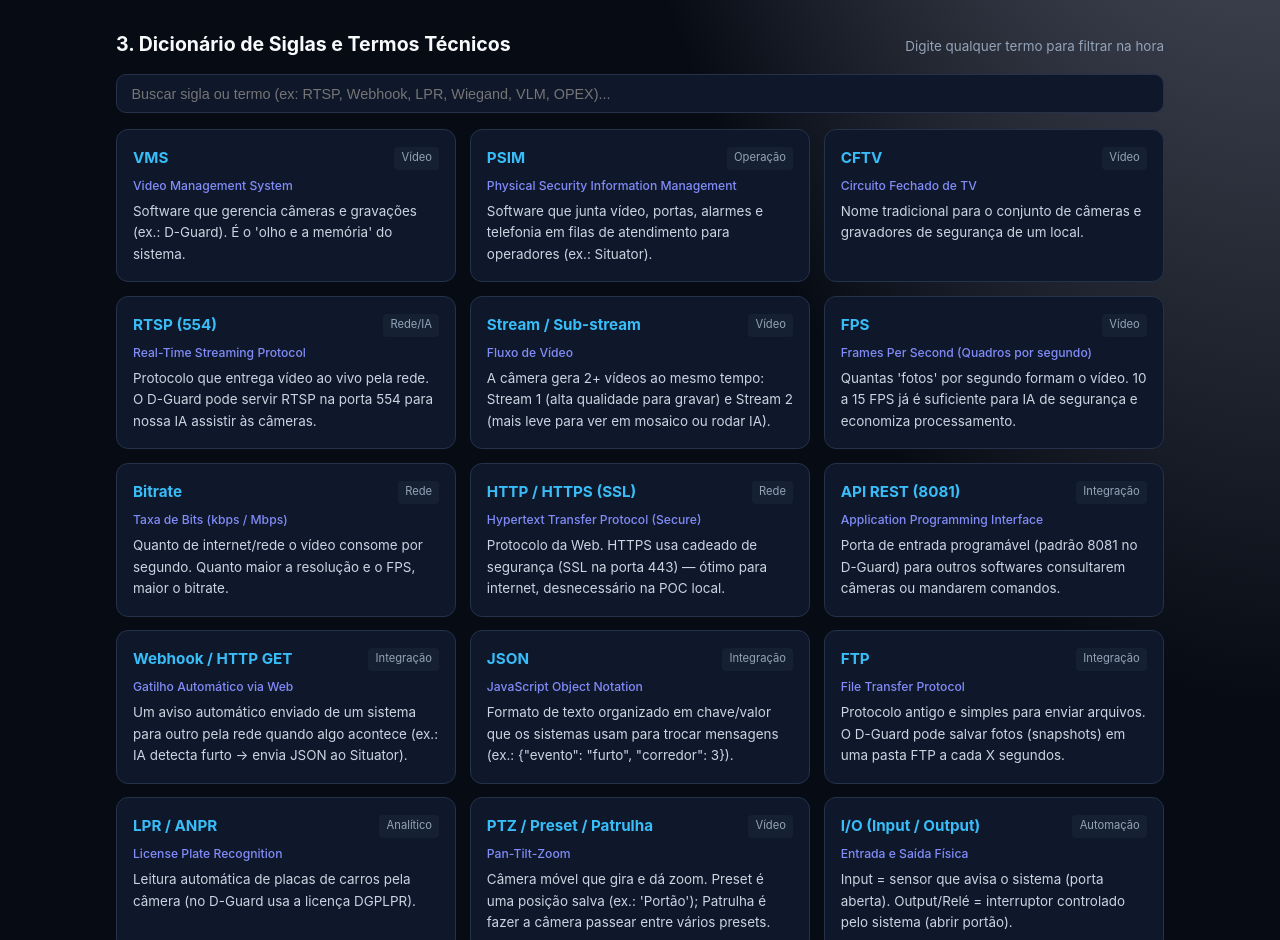
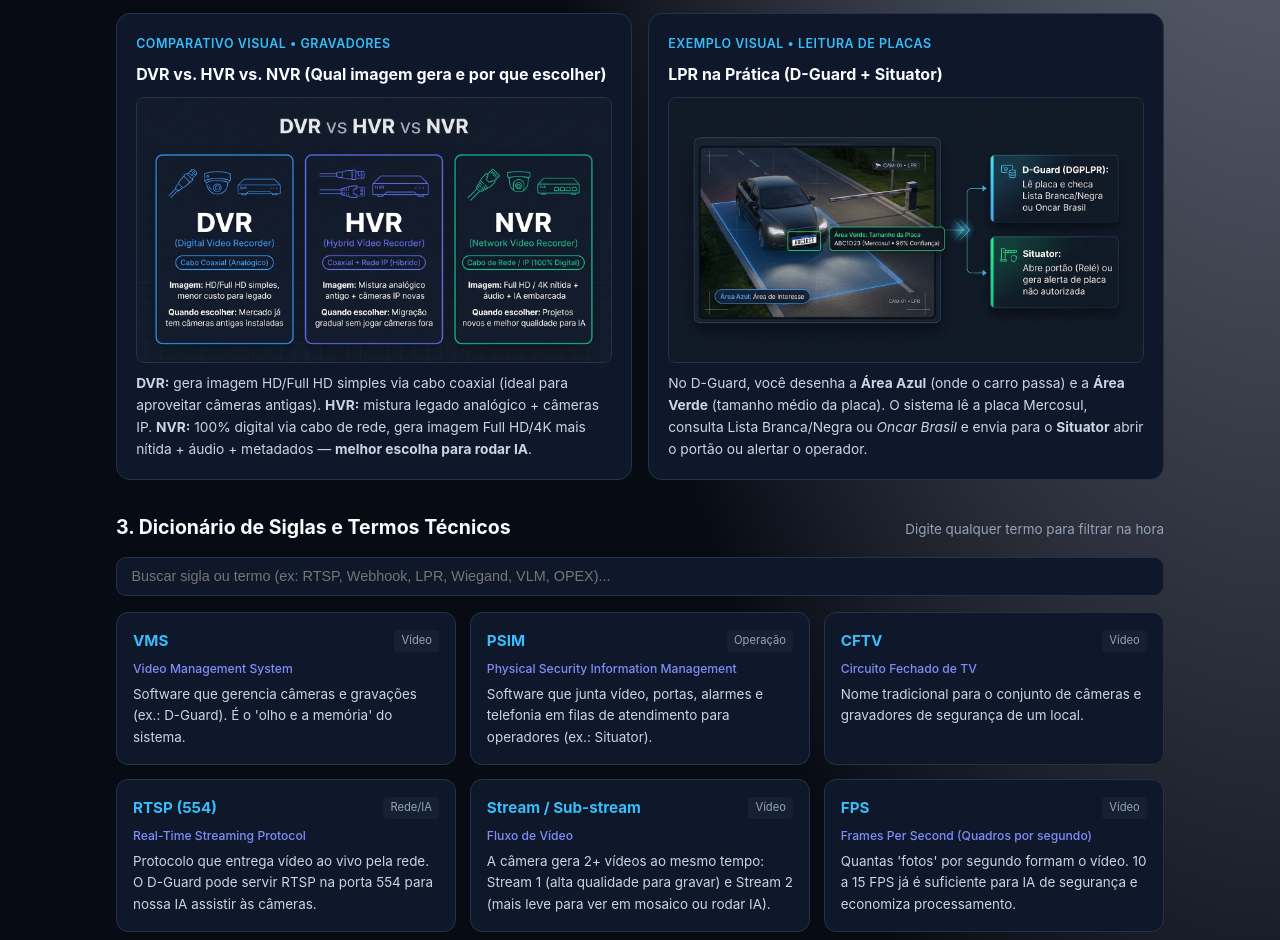
Before and after one commit to ghcastellano/Seventh, a plain HTML site: page docs.html in a window 1280 px wide. Shown: the part 1937-2877 px from the top of the page. Drawn offline with Linux system fonts and the light colour scheme.

Commit message:
feat: add DVR, HVR, NVR, and LPR visual diagrams and detailed glossary entries to docs.html

```diff
--- a/docs.html
+++ b/docs.html
@@ -374,6 +374,22 @@
       </article>
     </div>
 
+    <div class="grid-cards" style="margin-top:1rem;">
+      <article class="card">
+        <span class="sub">Comparativo Visual • Gravadores</span>
+        <h3>DVR vs. HVR vs. NVR (Qual imagem gera e por que escolher)</h3>
+        <img src="./assets/dvr-hvr-nvr.jpg" alt="Comparativo DVR, HVR e NVR" style="width:100%; border-radius:8px; border:1px solid var(--border); display:block;" />
+        <p><strong>DVR:</strong> gera imagem HD/Full HD simples via cabo coaxial (ideal para aproveitar câmeras antigas). <strong>HVR:</strong> mistura legado analógico + câmeras IP. <strong>NVR:</strong> 100% digital via cabo de rede, gera imagem Full HD/4K mais nítida + áudio + metadados — <strong>melhor escolha para rodar IA</strong>.</p>
+      </article>
+
+      <article class="card">
+        <span class="sub">Exemplo Visual • Leitura de Placas</span>
+        <h3>LPR na Prática (D-Guard + Situator)</h3>
+        <img src="./assets/lpr-example.jpg" alt="Exemplo visual de LPR no D-Guard e Situator" style="width:100%; border-radius:8px; border:1px solid var(--border); display:block;" />
+        <p>No D-Guard, você desenha a <strong>Área Azul</strong> (onde o carro passa) e a <strong>Área Verde</strong> (tamanho médio da placa). O sistema lê a placa Mercosul, consulta Lista Branca/Negra ou <em>Oncar Brasil</em> e envia para o <strong>Situator</strong> abrir o portão ou alertar o operador.</p>
+      </article>
+    </div>
+
     <!-- 3. DICTIONARY OF ACRONYMS -->
     <div class="sec-head" id="dicionario">
       <h2>3. Dicionário de Siglas e Termos Técnicos</h2>
@@ -401,7 +417,10 @@
       { t: "Webhook / HTTP GET", full: "Gatilho Automático via Web", cat: "Integração", desc: "Um aviso automático enviado de um sistema para outro pela rede quando algo acontece (ex.: IA detecta furto → envia JSON ao Situator)." },
       { t: "JSON", full: "JavaScript Object Notation", cat: "Integração", desc: "Formato de texto organizado em chave/valor que os sistemas usam para trocar mensagens (ex.: {\"evento\": \"furto\", \"corredor\": 3})." },
       { t: "FTP", full: "File Transfer Protocol", cat: "Integração", desc: "Protocolo antigo e simples para enviar arquivos. O D-Guard pode salvar fotos (snapshots) em uma pasta FTP a cada X segundos." },
-      { t: "LPR / ANPR", full: "License Plate Recognition", cat: "Analítico", desc: "Leitura automática de placas de carros pela câmera (no D-Guard usa a licença DGPLPR)." },
+      { t: "DVR", full: "Digital Video Recorder (Gravador Analógico)", cat: "Equipamento", desc: "Caixa gravadora ligada por cabo coaxial a câmeras analógicas. Gera imagem HD/Full HD simples. Escolha quando o mercado já tem câmeras antigas e quer gastar pouco (licença DGPDVR / DGCDVR)." },
+      { t: "HVR", full: "Hybrid Video Recorder (Gravador Híbrido)", cat: "Equipamento", desc: "Gravador que aceita tanto câmeras analógicas antigas (coaxial) quanto câmeras IP modernas (rede). Escolha para migrar uma loja aos poucos sem jogar câmeras fora." },
+      { t: "NVR", full: "Network Video Recorder (Gravador IP)", cat: "Equipamento", desc: "Gravador 100% digital ligado por cabo de rede (RJ45/PoE) a câmeras IP. Gera imagem Full HD/4K muito mais nítida, com áudio e IA embarcada — escolha ideal para projetos novos e Visão Computacional (licenças DGPNVR32/64/128)." },
+      { t: "LPR / ANPR", full: "License Plate Recognition (Leitura de Placas)", cat: "Analítico", desc: "IA que lê automaticamente placas Mercosul/antigas pela câmera (licença DGPLPR ou embarcada em Hikvision/Intelbras). Gera texto da placa + foto do veículo + confiança (%) e integra com Oncar Brasil e abertura de portão no Situator." },
       { t: "PTZ / Preset / Patrulha", full: "Pan-Tilt-Zoom", cat: "Vídeo", desc: "Câmera móvel que gira e dá zoom. Preset é uma posição salva (ex.: 'Portão'); Patrulha é fazer a câmera passear entre vários presets." },
       { t: "I/O (Input / Output)", full: "Entrada e Saída Física", cat: "Automação", desc: "Input = sensor que avisa o sistema (porta aberta). Output/Relé = interruptor controlado pelo sistema (abrir portão)." },
       { t: "Wiegand (26 / 34)", full: "Protocolo de Controle de Acesso", cat: "Acesso", desc: "Padrão de fios/sinal usado por leitores de cartão e tags para enviar o código da credencial para a controladora." },
```
Also changed, not shown: assets/dvr-hvr-nvr.jpg (added), assets/lpr-example.jpg (added).
